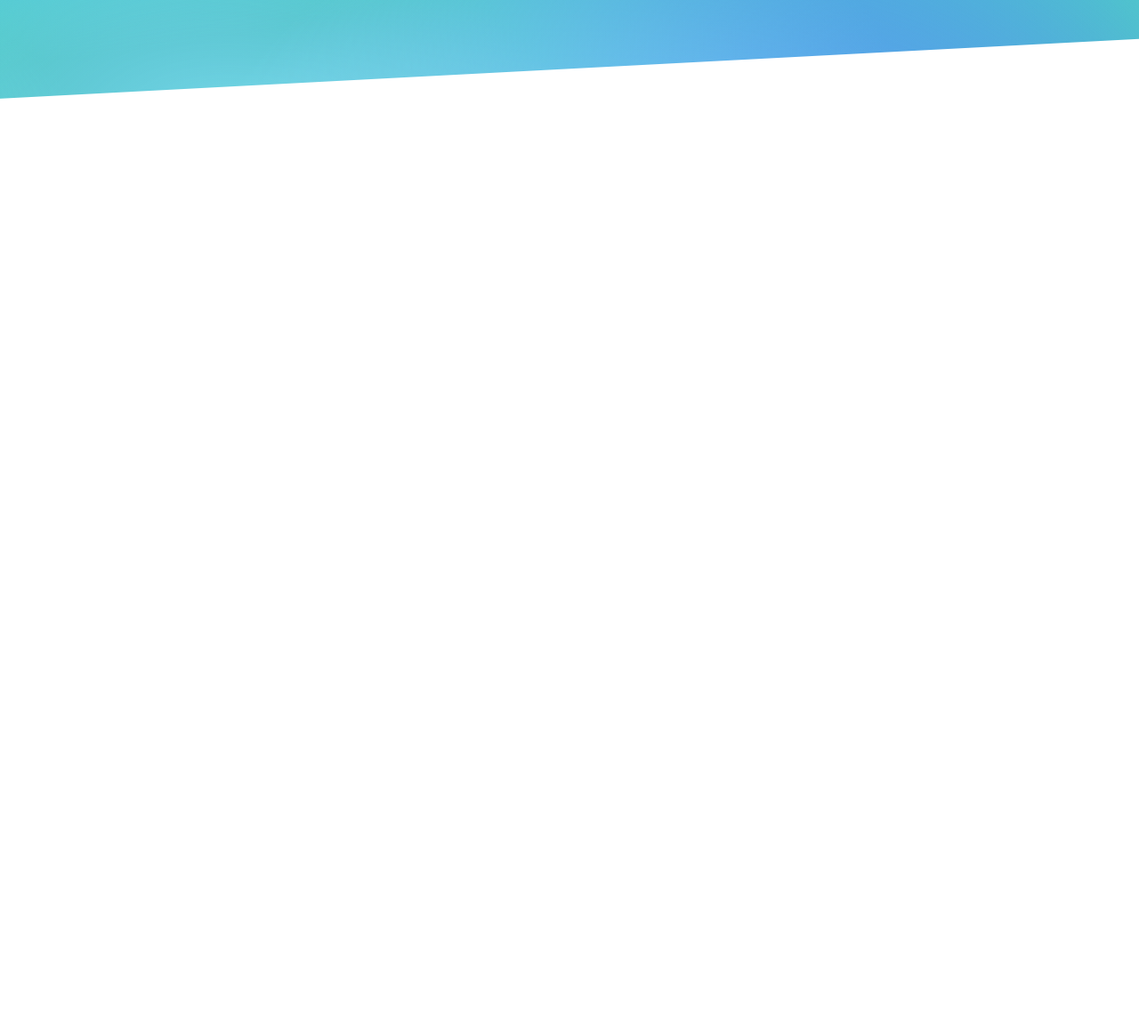
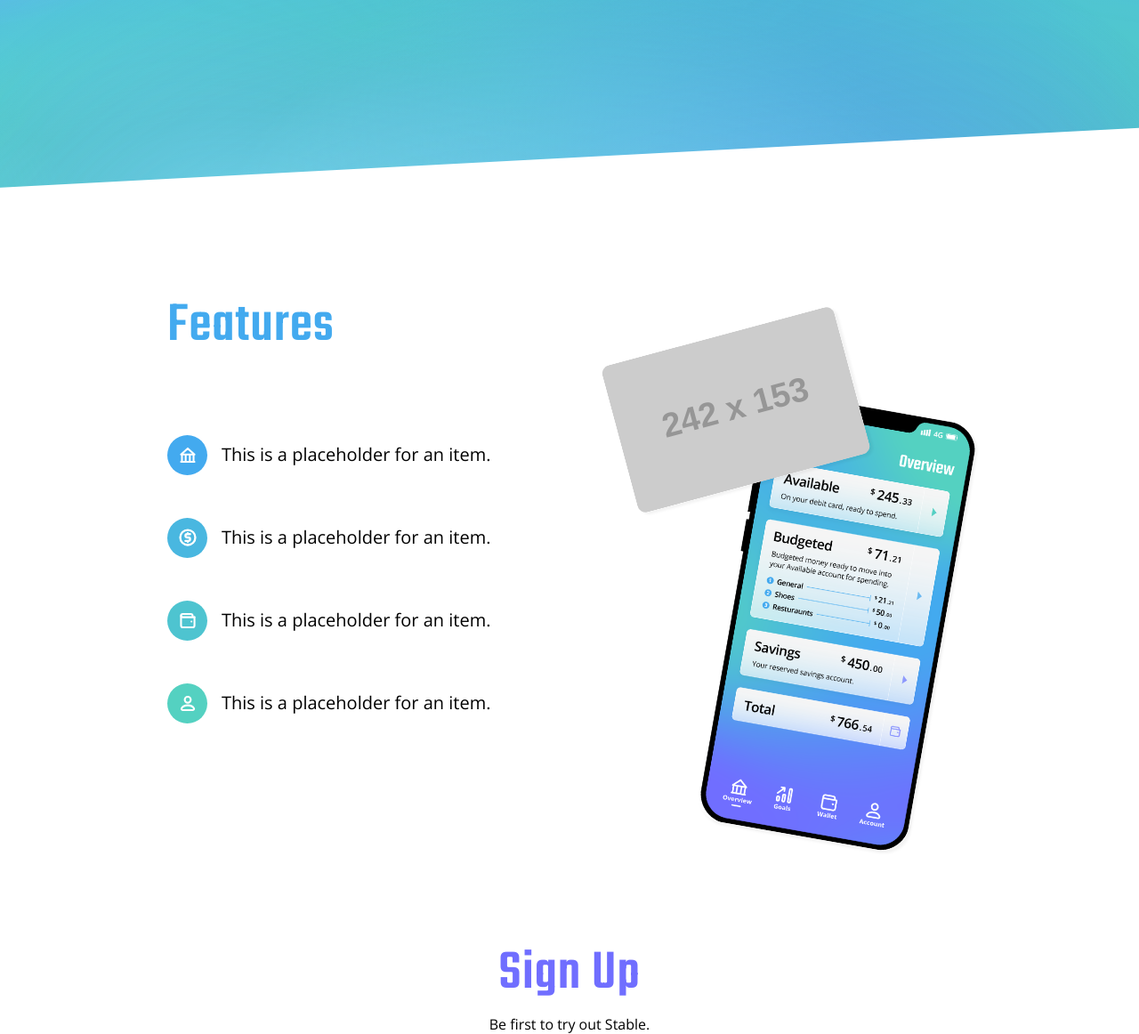
Before and after one commit to stablehq/stable, a Gatsby site: page / in a window 1280 px wide. Shown: the part 561-1723 px from the top of the page at 89% size. Before the commit the page ends 800 px from the top, so only its background shows below. Built offline with nearby package versions, Linux system fonts and the light colour scheme; Gatsby itself is replaced by a stand-in of ours; placeholder pictures from the web are drawn by us.

Commit message:
some stuff

```diff
--- a/src/assets/css/globalStyles.css
+++ b/src/assets/css/globalStyles.css
@@ -7,6 +7,7 @@
 /* CSS variables */
 :root {
   --example: #fff;
+  --text-shadow: 1px 2px 4px rgba(0, 0, 0, 0.2);
 }
 
 /* Set base font and background color */
--- a/src/components/HeroSection.js
+++ b/src/components/HeroSection.js
@@ -7,15 +7,25 @@ import * as HeroStyles from "./css/HeroSection.module.css";
 // ======== Component ========
 const HeroSection = (props) => {
   return (
-    <div className={`flex flex-jc-fs w100 ${HeroStyles.heroContainer}`}>
+    <section className={`flex flex-jc-fs w100 ${HeroStyles.heroContainer}`}>
       {/* Gradient */}
       <div className={HeroStyles.grad}>
         <div className={HeroStyles.gradInner}></div>
+        <div className={HeroStyles.gradInner2}></div>
         <div className={HeroStyles.gradMask}></div>
         {/* <div className={HeroStyles.glass}></div> */}
+        <div className={`flex flex-row w100 wrapper ${HeroStyles.heroInfoContainer}`}>
+          <h1 className={HeroStyles.heroText}>
+            This is placeholder text for our hero. Short section of text.
+          </h1>
+          <img
+            src="https://via.placeholder.com/350x350"
+            alt="Hero with phone"
+            className={HeroStyles.heroImage}
+          />
+        </div>
       </div>
-
-    </div>
+    </section>
   );
 };
 
--- /dev/null
+++ b/src/components/SignupSection.js
@@ -0,0 +1,17 @@
+// Imports
+import React from "react";
+
+// CSS
+import * as SignupStyles from "./css/SignupSection.module.css";
+
+// ======== Component ========
+const SignupSection = (props) => {
+  return (
+    <section className={`flex w100 wrapper ${SignupStyles.signup}`}>
+      <h2 className={SignupStyles.title}>Sign Up</h2>
+      <p>Be first to try out Stable.</p>
+    </section>
+  );
+};
+
+export default SignupSection;
--- /dev/null
+++ b/src/components/SummarySection.js
@@ -0,0 +1,65 @@
+// Imports
+import React from "react";
+import { StaticImage } from "gatsby-plugin-image";
+
+// CSS
+import * as SummaryStyles from "./css/SummarySection.module.css";
+
+// Components
+import Bank from "../assets/images/icon_bank.svg";
+import Dollar from "../assets/images/icon_dollar.svg";
+import Wallet from "../assets/images/icon_wallet.svg";
+import User from "../assets/images/icon_user.svg";
+
+// ======== Component ========
+const SummarySection = (props) => {
+  return (
+    <section className={`flex w100 wrapper ${SummaryStyles.summary}`}>
+      <h2 className={SummaryStyles.title}>Features</h2>
+      <div className={`flex flex-row flex-jc-sb w100 ${SummaryStyles.contentContainer}`}>
+        <div className={`flex ${SummaryStyles.textContainer}`}>
+          <ul className={SummaryStyles.featuresList}>
+            <li>
+              <div className={`flex ${SummaryStyles.bubble}`}>
+                <Bank className={SummaryStyles.iconBank} />
+              </div>
+              This is a placeholder for an item.
+            </li>
+            <li>
+              <div className={`flex ${SummaryStyles.bubble}`}>
+                <Dollar className={SummaryStyles.iconDollar} />
+              </div>
+              This is a placeholder for an item.
+            </li>
+            <li>
+              <div className={`flex ${SummaryStyles.bubble}`}>
+                <Wallet className={SummaryStyles.iconWallet} />
+              </div>
+              This is a placeholder for an item.
+            </li>
+            <li>
+              <div className={`flex ${SummaryStyles.bubble}`}>
+                <User className={SummaryStyles.iconUser} />
+              </div>
+              This is a placeholder for an item.
+            </li>
+          </ul>
+        </div>
+        <div className={`flex ${SummaryStyles.imageContainer}`}>
+          <img
+            src="https://via.placeholder.com/242x153"
+            alt="Hero with phone"
+            className={SummaryStyles.cardImage}
+          />
+          <StaticImage
+            src="../assets/images/app.png"
+            alt="mobil app"
+            className={SummaryStyles.appImage}
+          />
+        </div>
+      </div>
+    </section>
+  );
+};
+
+export default SummarySection;
--- a/src/components/css/Header.module.css
+++ b/src/components/css/Header.module.css
@@ -1,6 +1,6 @@
 .header {
   padding: 1.5rem 1rem 0 2rem;
-  position: fixed;
+  position: absolute;
   top: 0;
   left: 0;
   z-index: 99999;
@@ -16,7 +16,7 @@
 
 .logoWhite {
   width: 46px;
-  filter: drop-shadow(1px 2px 4px rgba(0, 0, 0, 0.1));
+  filter: drop-shadow(1px 2px 4px rgba(0, 0, 0, 0.2));
 }
 
 .logoText {
@@ -27,7 +27,7 @@
   color: #fff;
   font-size: 2.5rem;
   letter-spacing: 0.5px;
-  text-shadow: 1px 2px 4px rgba(0, 0, 0, 0.1);
+  text-shadow: var(--text-shadow);
 }
 
 .navList {
@@ -40,5 +40,5 @@
   color: #fff;
   letter-spacing: 0.5px;
   font-size: 1.25rem;
-  text-shadow: 1px 2px 4px rgba(0, 0, 0, 0.1);
+  text-shadow: var(--text-shadow);
 }
--- a/src/components/css/HeroSection.module.css
+++ b/src/components/css/HeroSection.module.css
@@ -1,7 +1,7 @@
 .heroContainer {
   position: relative;
-  min-height: 800px;
   overflow-x: hidden;
+  margin-bottom: 6rem;
 }
 
 .grad {
@@ -10,14 +10,14 @@
   left: 0;
   min-width: 1920px;
   width: 100%;
-  height: 700px;
+  height: 800px;
   background:
     linear-gradient(to bottom,#43aaef 5%, transparent),
     linear-gradient(to top left, #54D1C1 50%, transparent),
     linear-gradient(to top right, #514fff 50%, #706eff82);
 }
 
-.gradInner {
+.gradInner, .gradInner2 {
   position: absolute;
   top: 0;
   left: 0;
@@ -41,6 +41,28 @@
     radial-gradient(ellipse at 100% 10%, #524fff87, transparent 30%);
   background-blend-mode: screen;
   z-index: 2;
+
+  opacity: 1;
+  animation-name: gradAnim;
+  animation-duration: 10s;
+  animation-iteration-count: infinite;
+}
+
+.gradInner2 {
+  transform: scaleX(-1);
+  animation-name: gradAnim2;
+}
+
+@keyframes gradAnim {
+  0%   {opacity: 0;}
+  50%  {opacity: 1;}
+  100% {opacity: 0;}
+}
+
+@keyframes gradAnim2 {
+  0%   {opacity: 1;}
+  50%  {opacity: 0;}
+  100% {opacity: 1;}
 }
 
 .gradMask {
@@ -53,7 +75,7 @@
   z-index: 3;
 }
 
-.glass {
+/* .glass {
   position: absolute;
   left: 50%;
   top: 100%;
@@ -68,4 +90,22 @@
   border-radius: 10px;
   border: 1px solid rgba(255, 255, 255, 0.5);
   border-bottom: none;
+} */
+
+.heroInfoContainer {
+  position: absolute;
+  left: 50%;
+  top: 13rem;
+  transform: translateX(-50%);
+  padding: 0 3rem;
+  z-index: 4;
 }
+
+.heroText {
+  font-family: 'Teko', sans-serif;
+  letter-spacing: 0.5px;
+  text-shadow: 1px 2px 4px rgba(0, 0, 0, 0.2);
+  color: #fff;
+  font-size: 4rem;
+  padding-right: 2rem;
+}
--- a/src/components/css/Layout.module.css
+++ b/src/components/css/Layout.module.css
@@ -1,6 +1,5 @@
 .layout {
   position: relative;
-  min-height: 100vh;
   justify-content: flex-start;
 }
 
--- /dev/null
+++ b/src/components/css/SignupSection.module.css
@@ -0,0 +1,13 @@
+.signup {
+  padding: 0 3rem;
+  margin: 0 auto;
+}
+
+.title {
+  font-size: 4rem;
+  font-family: 'Teko', sans-serif;
+  color: #706eff;
+  margin-bottom: 1rem;
+  letter-spacing: 1px;
+  font-weight: 500;
+}
--- /dev/null
+++ b/src/components/css/SummarySection.module.css
@@ -0,0 +1,94 @@
+.summary {
+  padding: 0 3rem;
+  margin: 0 auto;
+  margin-bottom: 9rem;
+}
+
+.title {
+  font-size: 4rem;
+  font-family: 'Teko', sans-serif;
+  color: #43aaef;
+  text-align: left;
+  align-self: flex-start;
+  margin-bottom: 2rem;
+  letter-spacing: 1px;
+  font-weight: 500;
+}
+
+.contentContainer {
+
+}
+
+.textContainer {
+
+}
+
+.featuresList {
+
+}
+
+.featuresList li {
+  display: flex;
+  flex-direction: row;
+  align-items: center;
+  font-size: 1.25rem;
+  /* padding-left: 1rem; */
+  margin-bottom: 3rem;
+}
+
+.bubble {
+  min-width: 45px;
+  min-height: 45px;
+  border-radius: 50%;
+  background-color: #43aaef;
+  margin-right: 1rem;
+}
+
+.featuresList li:nth-of-type(2) div {
+  background-color: #49b7e0;
+}
+
+.featuresList li:nth-of-type(3) div {
+  background-color: #4ec4d0;
+}
+
+.featuresList li:nth-of-type(4) div {
+  background-color: #54d1c1;
+}
+
+.iconBank,
+.iconWallet,
+.iconUser {
+  width: 30px;
+  height: 25px;
+}
+
+.iconDollar {
+  width: 28px;
+  height: 28px;
+}
+
+.imageContainer {
+  position: relative;
+  padding-right: 2rem;
+}
+
+.cardImage {
+  position: absolute;
+  top: -3.5rem;
+  left: -8rem;
+  transform: rotate(-15deg);
+  width: 270px;
+  z-index: 2;
+  box-shadow: 3px 3px 3px rgba(0,0,0,0.05);
+  border-radius: 10px;
+}
+
+.appImage {
+  position: relative;
+  top: 1.5rem;
+  width: 240px;
+  transform: rotate(10deg);
+  box-shadow: 3px 3px 3px rgba(0,0,0,0.05);
+  border-radius: 30px;
+}
--- a/src/pages/index.js
+++ b/src/pages/index.js
@@ -7,6 +7,8 @@ import React from "react";
 // Components
 import Layout from "../components/Layout";
 import HeroSection from "../components/HeroSection";
+import SummarySection from "../components/SummarySection";
+import SignupSection from "../components/SignupSection";
 
 // ======== Component ========
 const Index = (props) => {
@@ -17,6 +19,8 @@ const Index = (props) => {
     >
 
       <HeroSection />
+      <SummarySection />
+      <SignupSection />
 
     </Layout>
   );
```
Also changed, not shown: src/assets/images/app.png (added), src/assets/images/icon_bank.svg (added), src/assets/images/icon_dollar.svg (added), src/assets/images/icon_user.svg (added), src/assets/images/icon_wallet.svg (added), src/assets/images/logo_in_case_we_get_sued.svg (added).
